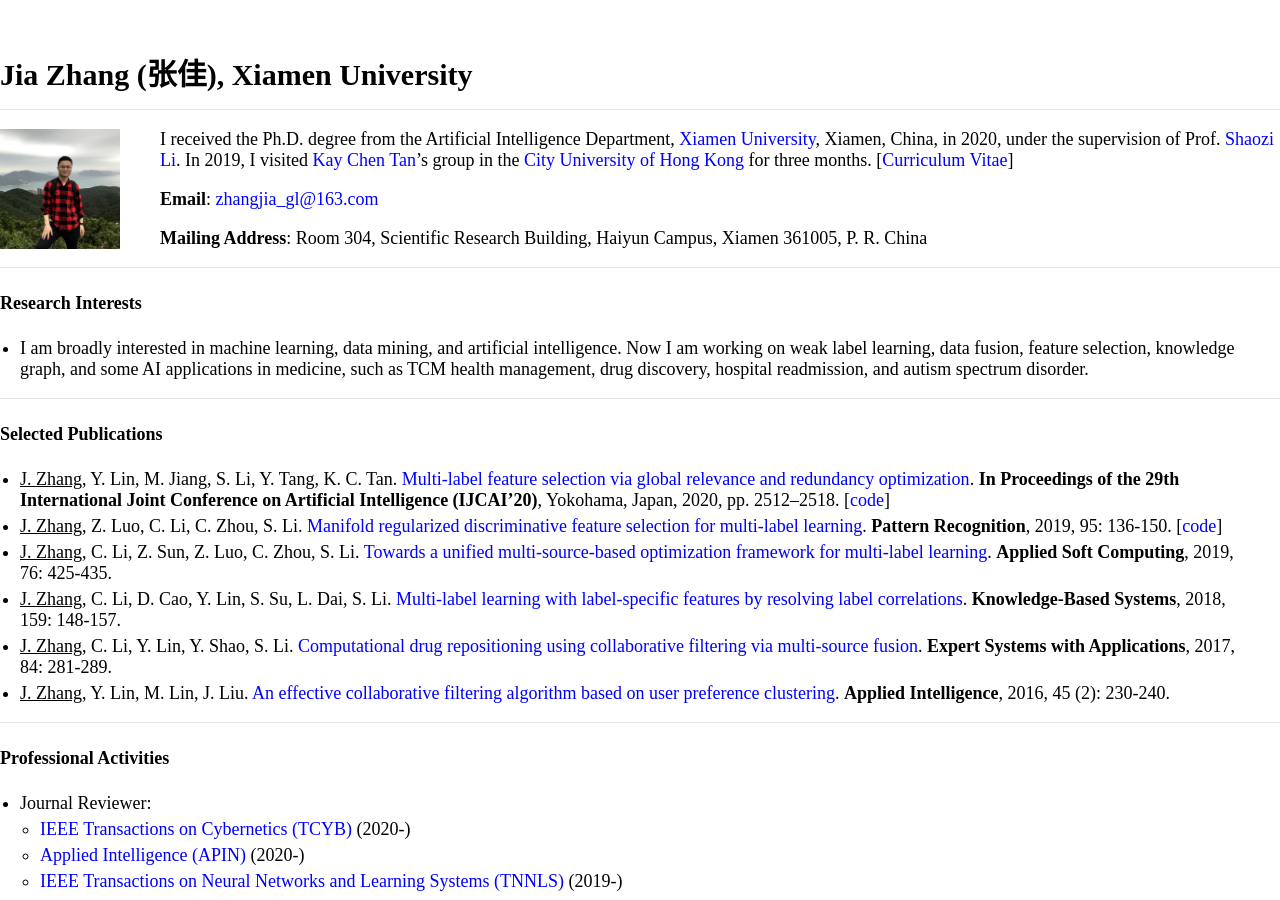
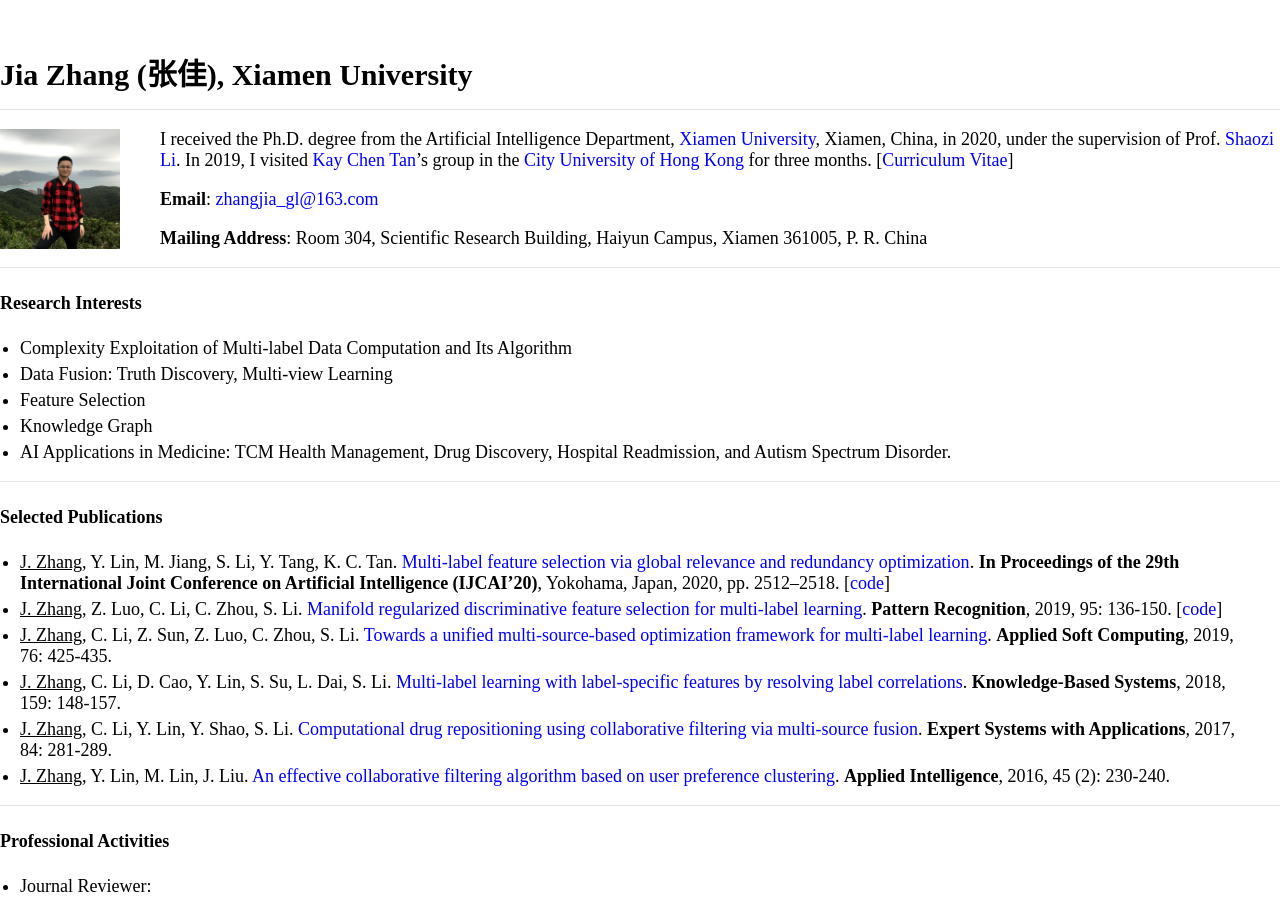
Before and after one commit to jiazhang-ml/jiazhang-ml.github.io, a Jekyll site: the page built from index.md, in a window 1280 px wide and 900 px high. Built offline with Jekyll 4.4.1, drawn with Linux system fonts in a browser that asks for light colours.

Commit message:
Update index.md

```diff
--- a/index.md
+++ b/index.md
@@ -15,7 +15,11 @@ I received the Ph.D. degree from the Artificial Intelligence Department, [Xiamen
 
 #### Research Interests
 
-* I am broadly interested in machine learning, data mining, and artificial intelligence. Now I am working on weak label learning, data fusion, feature selection, knowledge graph, and some AI applications in medicine, such as TCM health management, drug discovery, hospital readmission, and autism spectrum disorder.
+* Complexity Exploitation of Multi-label Data Computation and Its Algorithm
+* Data Fusion: Truth Discovery, Multi-view Learning
+* Feature Selection
+* Knowledge Graph
+* AI Applications in Medicine: TCM Health Management, Drug Discovery, Hospital Readmission, and Autism Spectrum Disorder.
 
 ---
 
```
